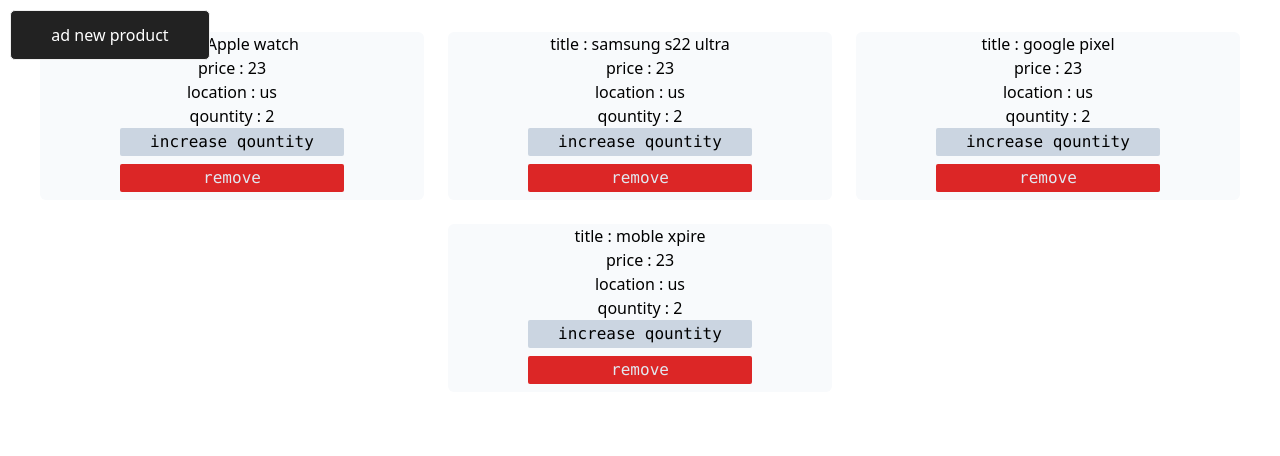
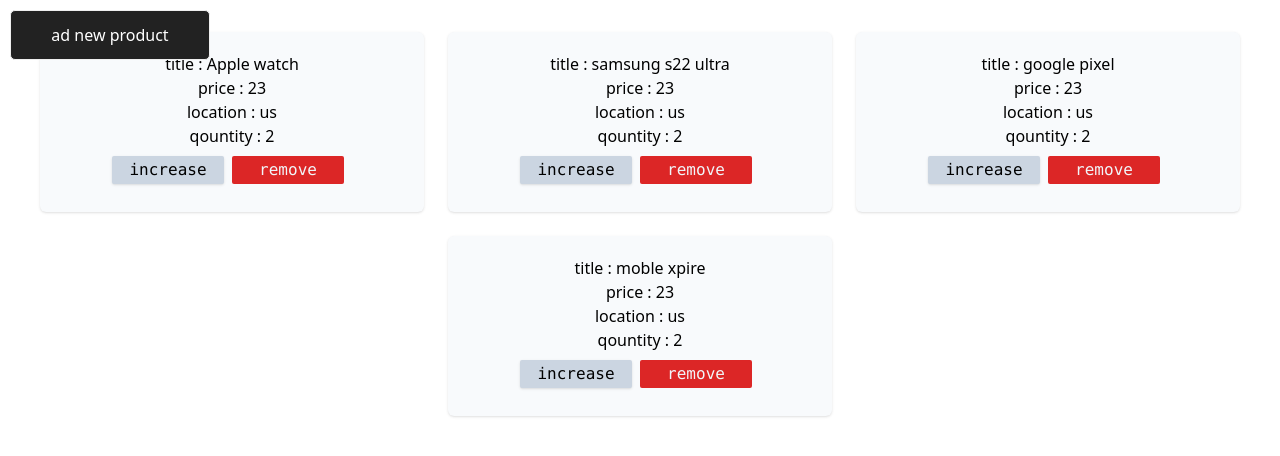
Before and after one commit to 3bdalah/react-laps, a React (Vite) app: page / in a window 1280 px wide. Shown: the top 456 px of the page. Built offline with nearby package versions, Linux system fonts and the light colour scheme.

Commit message:
style(product): update style card product

```diff
--- a/src/components/product/Product.jsx
+++ b/src/components/product/Product.jsx
@@ -7,20 +7,21 @@
     let { name, price, location, quantity, id } = this.props.productInfo;
     return (
       <>
-        <div className="card   text-center ">
-          <div className="content-card bg-slate-50 w-96 m-3 rounded-md ">
+        <div className="card   text-center  ">
+          <div className="content-card bg-slate-50 w-96 m-3 rounded-md shadow p-5">
             <h2>title : {name}</h2>
             <h2>price : {price}</h2>
             <h2>location : {location}</h2>
             <h2>qountity : {quantity}</h2>
+            <div className="group-btns flex align-items content-center items-center justify-center ">
               <button
-              className="btn btn-info bg-slate-300 rounded-sm w-56 h-7 font-mono "
+                className="btn btn-info bg-slate-300 rounded-sm  w-28 h-7 font-mono shadow"
                 onClick={() => this.props.trackToUpdate(id)}
               >
-              increase qountity
+                increase
               </button>
               <button
-              className=" bg-red-600 m-2 text-slate-200 rounded-sm w-56 h-7 font-mono "
+                className=" bg-red-600 m-2 text-slate-100 rounded-sm w-28 h-7 font-mono "
                 onClick={() => {
                   this.props.removProduct(id);
                 }}
@@ -29,6 +30,7 @@
               </button>
             </div>
           </div>
+        </div>
       </>
     );
   }
```
Lines whose indentation alone changed are shown as unchanged.
